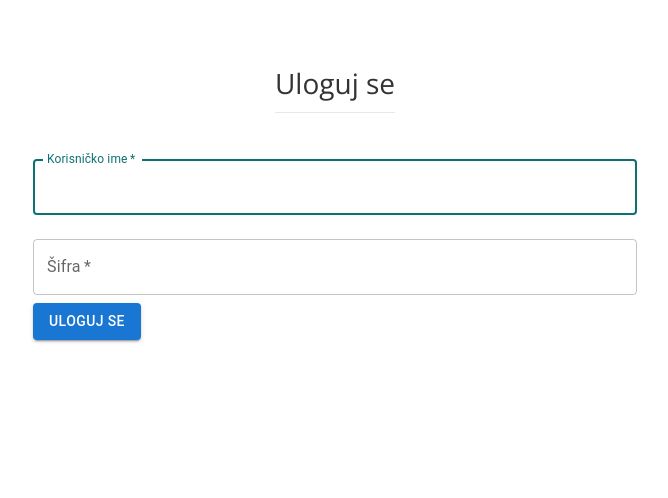
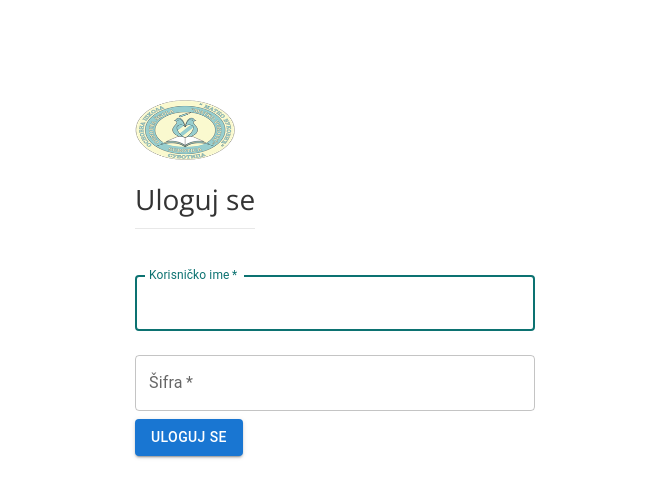
Before and after one commit to BojanIstvancic/matko-vukovic, a Next.js app: page /login in a window 1280 px wide. Shown: the top 498 px of the page, without its empty margins (305-973 px from the left). Built offline with nearby package versions, Linux system fonts and the light colour scheme.

Commit message:
adjust login page

```diff
--- a/src/pages/login.tsx
+++ b/src/pages/login.tsx
@@ -1,8 +1,19 @@
-import * as React from "react";
-import Box from "@mui/material/Box";
 import Container from "@/components/Container";
+import Form from "@mui/material/Box";
 import Button from "../components/Button";
 import TextField from "../components/TextField";
+import Logo from "/public/images/logo.png";
+
+import styled from "styled-components";
+import Image from "next/image";
+
+const StyledLogin = styled.div`
+  max-width: 400px;
+  margin: 100px auto 0;
+  display: flex;
+  flex-direction: column;
+  align-items: flex-start;
+`;
 
 const Login: React.FC<{}> = () => {
   const handleSubmit = (event: React.FormEvent<HTMLFormElement>) => {
@@ -16,16 +27,10 @@ const Login: React.FC<{}> = () => {
   };
   return (
     <Container>
-      <Box
-        sx={{
-          marginTop: 8,
-          display: "flex",
-          flexDirection: "column",
-          alignItems: "center",
-        }}
-      >
-        <h1>Uloguj se</h1>
-        <Box component="form" onSubmit={handleSubmit} noValidate>
+      <StyledLogin>
+        <Image src={Logo} alt="logo" width={100} height={60} />
+        <h1 style={{ marginTop: "20px" }}>Uloguj se</h1>
+        <Form component="form" onSubmit={handleSubmit} noValidate>
           <TextField
             margin="normal"
             required
@@ -46,8 +51,8 @@ const Login: React.FC<{}> = () => {
             autoComplete="password"
           />
           <Button type="submit" variant="contained" text="Uloguj se" />
-        </Box>
-      </Box>
+        </Form>
+      </StyledLogin>
     </Container>
   );
 };
```
